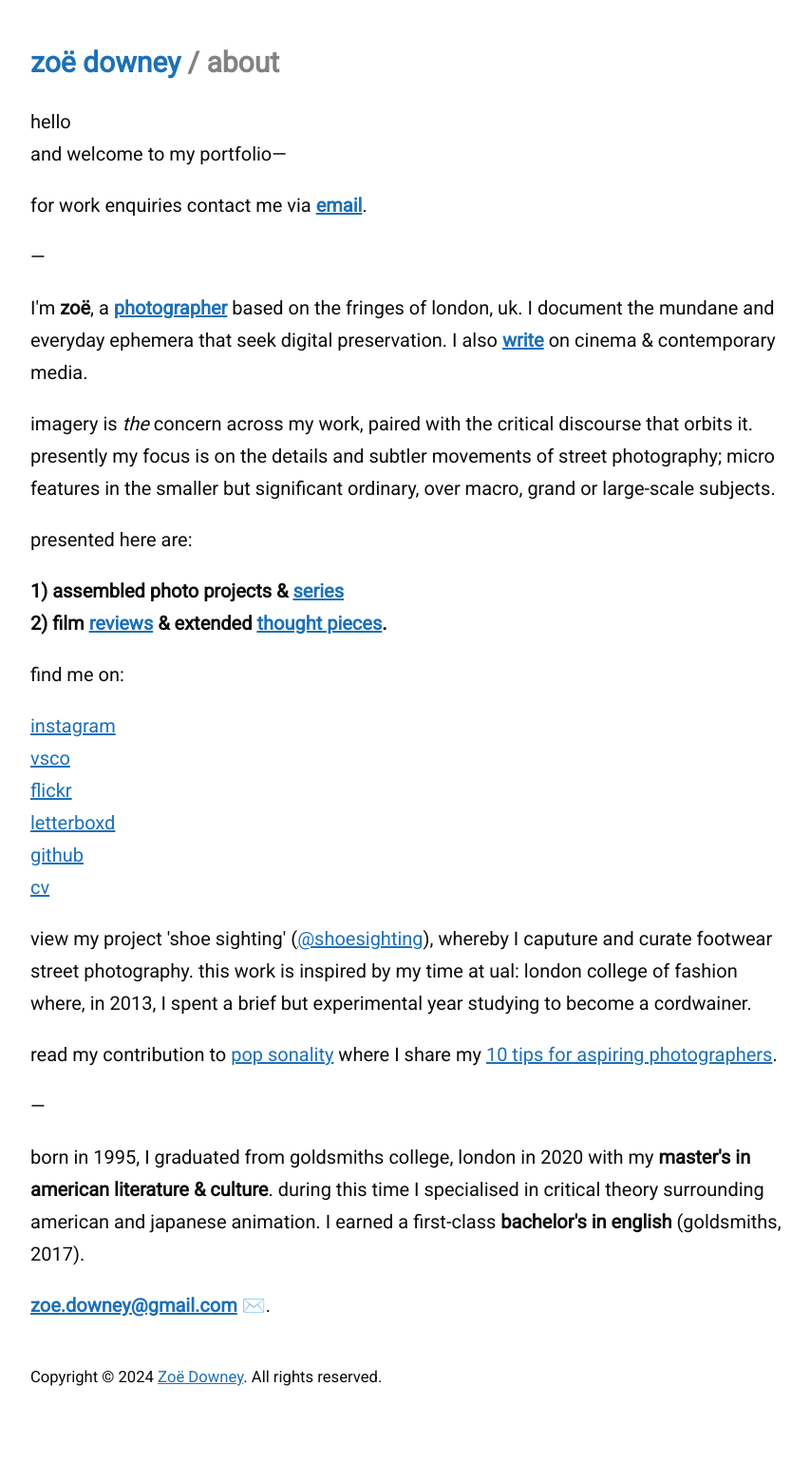
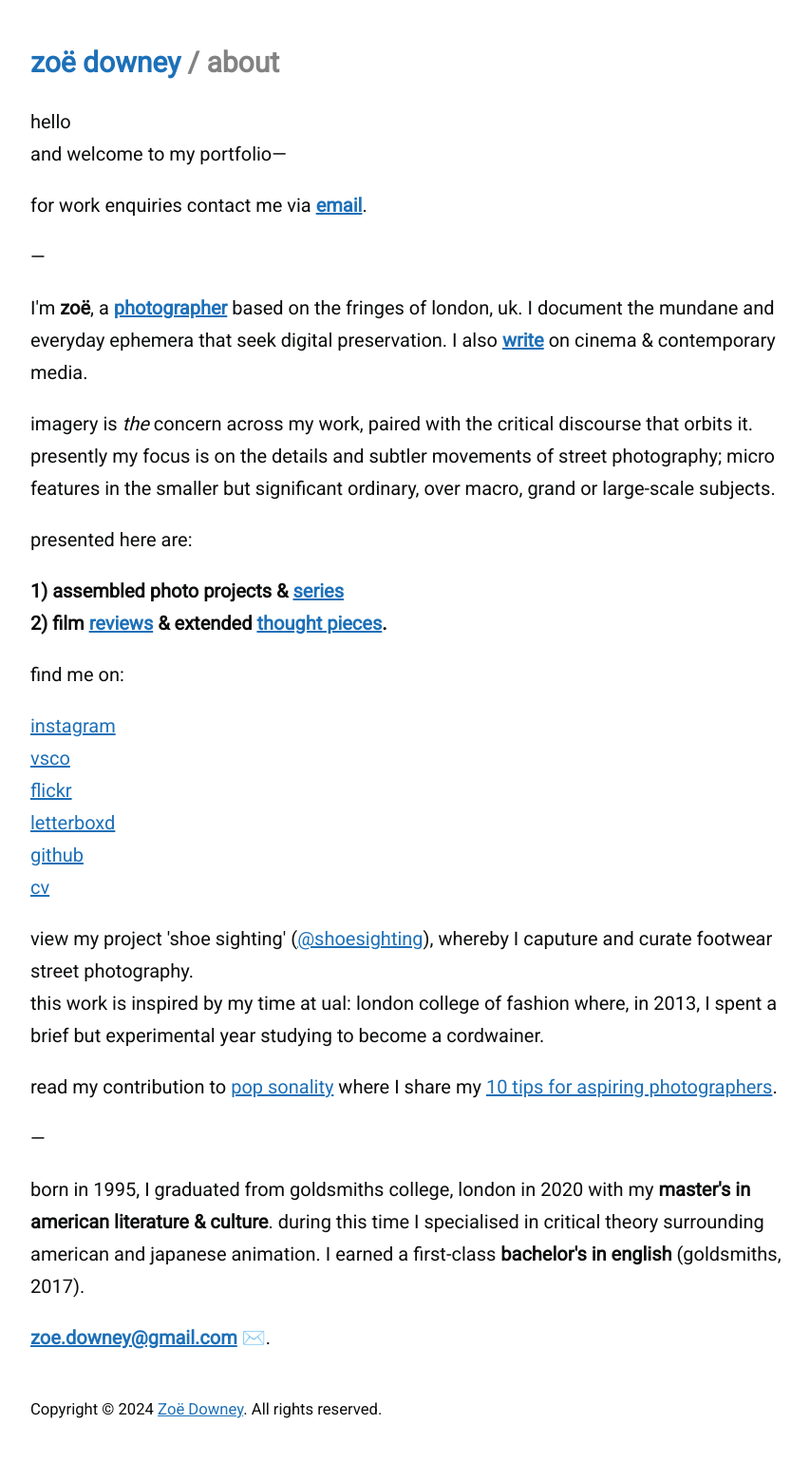
Before and after one commit to zoeurl/zoedowney.github.io, a Jekyll site: the page built from about/index.html, in a window 1280 px wide. Shown: the whole page at 95% size, without its empty margins (208-1061 px from the left). Built offline with Jekyll 4.4.1, drawn with Linux system fonts in a browser that asks for light colours; before the commit the page ends 1505 px from its top, so only the background shows below that.

```diff
--- a/about/index.html
+++ b/about/index.html
@@ -29,7 +29,8 @@ find me on:
 <br><a href="https://github.com/zoedowney">github</a>
 <br><a href="https://docs.google.com/document/d/1iRSZGF9PkTJvuxi0jFZ2Vjhzw_B056JHXp2PcFHJsUo/edit?tab=t.0">cv</a>
 </p>
-view my project 'shoe sighting' (<a href="https://www.instagram.com/shoesighting">@shoesighting</a>), whereby I caputure and curate footwear street photography. this work is inspired by my time at ual: london college of fashion where, in 2013, I spent a brief but experimental year studying to become a cordwainer.
+view my project 'shoe sighting' (<a href="https://www.instagram.com/shoesighting">@shoesighting</a>), whereby I caputure and curate footwear street photography.
+<br>this work is inspired by my time at ual: london college of fashion where, in 2013, I spent a brief but experimental year studying to become a cordwainer.
 </p>
 read my contribution to <a href="https://www.instagram.com/p/DARMIgPo8T2/">pop sonality</a> where I share my <a href="https://popsonality.blogspot.com/2024/09/zoe-downey-shares-with-pop-sonality-her.html">10 tips for aspiring photographers</a>.
 </p>
```
